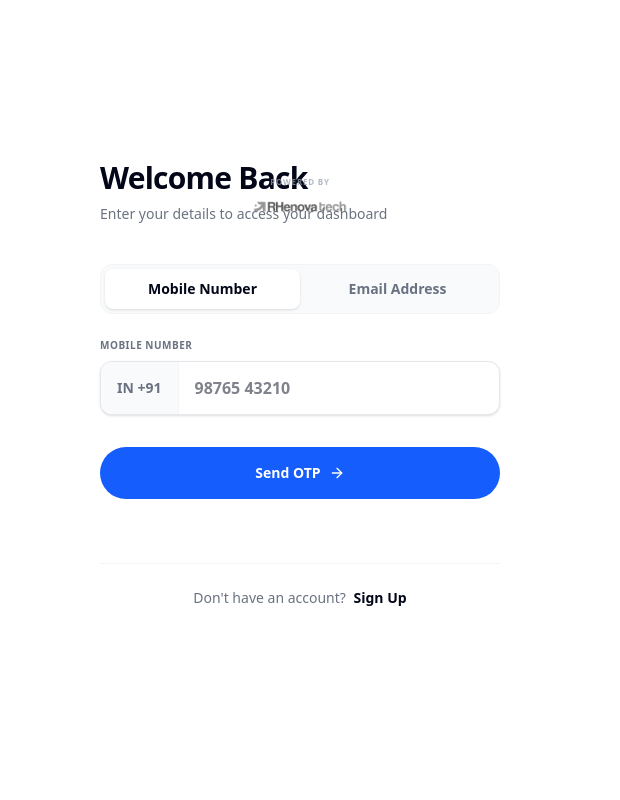
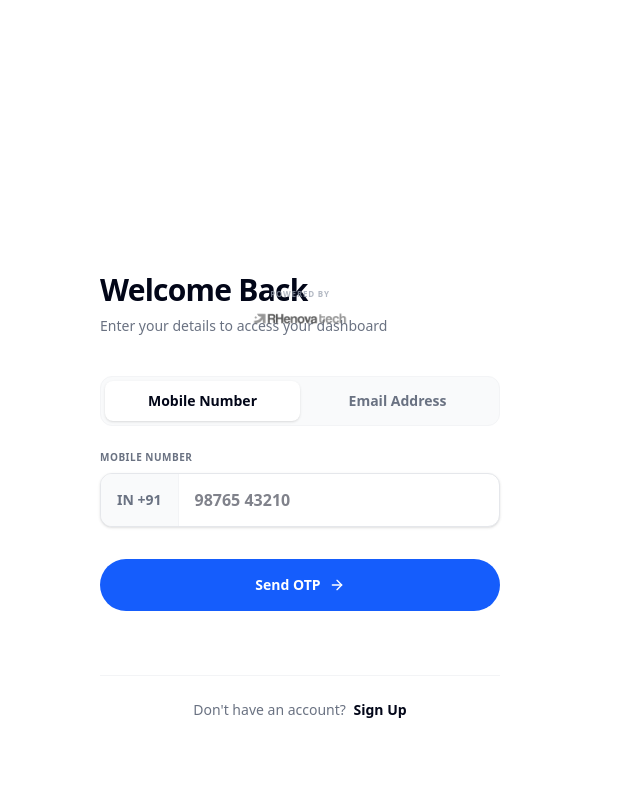
Before and after one commit to nismalrfd/R2s, a website: page login.html in a window 1280 px wide. Shown: the full height of the page, 660-1280 px from the left. Drawn offline with nearby package versions, Linux system fonts and the light colour scheme; files that its build step writes are made by us from their sources.

```diff
--- a/login.html
+++ b/login.html
@@ -142,8 +142,9 @@
   </div>
 
   <!-- ==================== RIGHT SIDE: AUTHENTICATION FLOW ==================== -->
-  <div class="w-full md:w-1/2 min-h-screen flex flex-col items-center justify-center p-6 sm:p-12 relative bg-white overflow-hidden" style="view-transition-name: auth-right;">
+  <div class="w-full md:w-1/2 min-h-screen flex flex-col items-center p-6 sm:p-12 relative bg-white overflow-hidden" style="view-transition-name: auth-right;">
 
+    <div class="mb-auto w-full"></div>
     <!-- Mobile Logo (Visible only on mobile) -->
     <div class="md:hidden flex items-center justify-center w-16 h-16 mb-8 relative z-20">
       <img src="/LOGO.png" alt="R2s Realtors" class="w-full h-full object-contain p-1">
```
